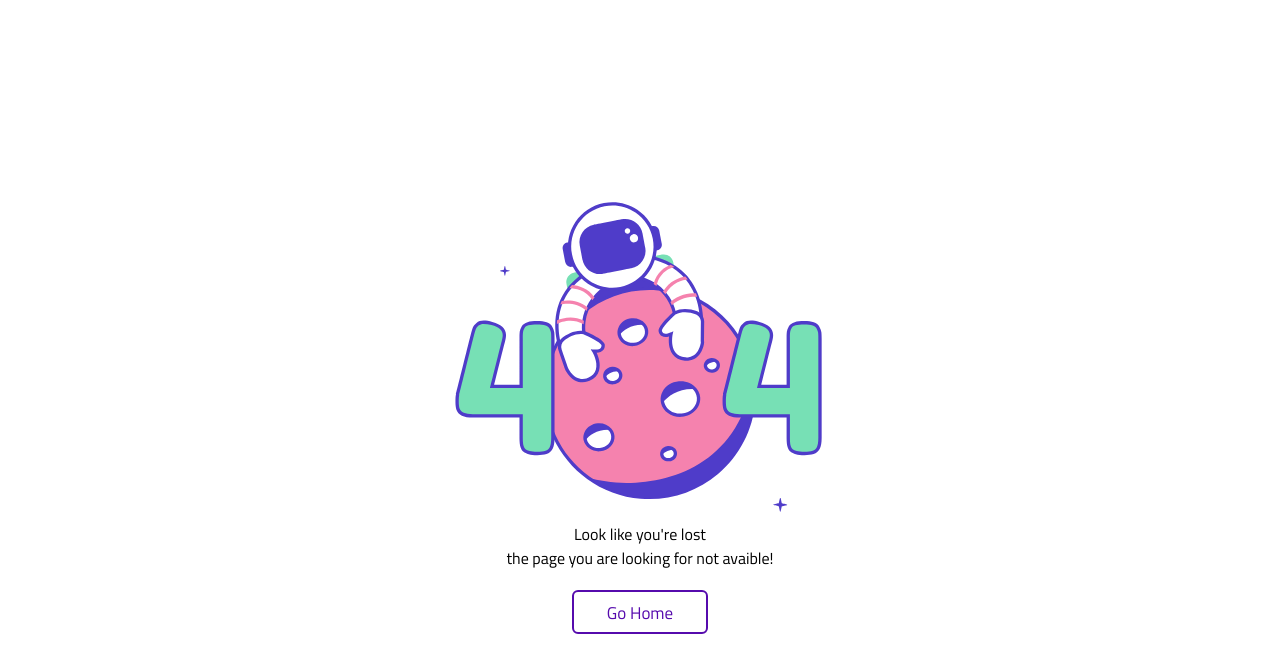
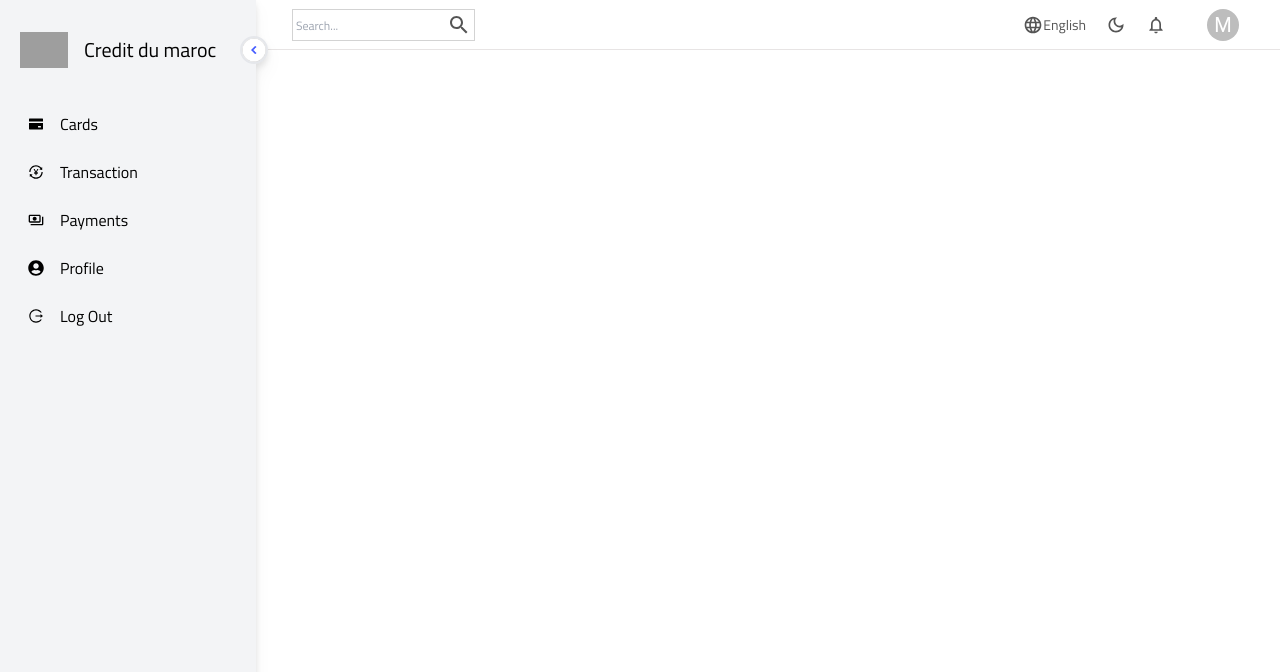
Before and after one commit to abdelhaq-laachari/CREDIT-DU-MAROC, a React (Create React App) app in the folder client/: page /dashboard/profile in a window 1280 px wide. Shown: the top 672 px of the page. Built offline with nearby package versions, Linux system fonts and the light colour scheme; grey boxes are pictures that could not be loaded.

Commit message:
feat: working on transaction page

```diff
--- a/client/src/components/Side bar/Sidebar.jsx
+++ b/client/src/components/Side bar/Sidebar.jsx
@@ -28,7 +28,8 @@ const App = () => {
           <img
             src="https://seeklogo.com/images/C/credit-du-maroc-logo-80D6D85982-seeklogo.com.png"
             alt="logo"
-            className="cursor-pointer duration-500 w-12"/>
+            className="cursor-pointer duration-500 w-12"
+          />
           <h1
             className={`origin-left font-medium text-xl duration-200 ${
               !open && "hidden"
@@ -38,7 +39,15 @@ const App = () => {
           </h1>
         </div>
         <ul className="pt-9">
-          <Link to="/search">
+          <Link to="/dashboard">
+            <li className="flex mb-2 rounded-md p-2 cursor-pointer hover:bg-gray-600 hover:text-white transition-colors text-md items-center gap-x-4">
+              <AiFillCreditCard />
+              <span className={`${!open && "hidden"} origin-left duration-200`}>
+                Cards
+              </span>
+            </li>
+          </Link>
+          <Link to="/dashboard/transaction">
             <li className="flex mb-2 rounded-md p-2 cursor-pointer hover:bg-gray-600 hover:text-white transition-colors text-md items-center gap-x-4">
               <AiOutlineTransaction />
               <span className={`${!open && "hidden"} origin-left duration-200`}>
@@ -46,15 +55,7 @@ const App = () => {
               </span>
             </li>
           </Link>
-          <Link to="/search">
-            <li className="flex mb-2 rounded-md p-2 cursor-pointer hover:bg-gray-600 hover:text-white transition-colors text-md items-center gap-x-4">
-              <AiFillCreditCard />
-              <span className={`${!open && "hidden"} origin-left duration-200`}>
-                Cards
-              </span>
-            </li>
-          </Link>
-          <Link to="/search">
+          <Link to="/dashboard/payments">
             <li className="flex mb-2 rounded-md p-2 cursor-pointer hover:bg-gray-600 hover:text-white transition-colors text-md items-center gap-x-4">
               <MdOutlinePayments />
               <span className={`${!open && "hidden"} origin-left duration-200`}>
@@ -62,7 +63,7 @@ const App = () => {
               </span>
             </li>
           </Link>
-          <Link to="/search">
+          <Link to="/dashboard/profile">
             <li className="flex mb-2 rounded-md p-2 cursor-pointer hover:bg-gray-600 hover:text-white transition-colors text-md items-center gap-x-4">
               <FaUserCircle />
               <span className={`${!open && "hidden"} origin-left duration-200`}>
--- a/client/src/pages/dashboard/Home.jsx
+++ b/client/src/pages/dashboard/Home.jsx
@@ -10,10 +10,13 @@ const Home = () => {
       <Sidebar />
       <div className="flex w-full flex-col ">
         <Nav />
-        <div className="w-[45%] flex p-2 rounded-lg items-start justify-end bg-[#F8F8F8]">
-          <div className="flex flex-col w-full p-2 justify-between">
+        <div className="w-full flex justify-center items-center h-[95vh] bg-slate-200">
+          <div className="w-[90%] flex p-2 rounded-lg  gap-x-5 bg-[#F8F8F8]">
+            <div className="flex flex-col p-2">
               <span className="text-xl font-semibold mb-3">May Cards</span>
               <MasterCard />
+            </div>
+            <div className="w-1/2 flex flex-col  bg-red-">
               <div className="my-3 w-3/4 space-x-9 flex items-center justify-between">
                 <span className="text-lg font-semibold text-[#9AA1B0]">
                   Card Balance:
@@ -37,7 +40,8 @@ const Home = () => {
                     Status:
                   </span>
                   <span className="text-lg w-1/2 flex items-center font-bold text-[#191C1F]">
-                  <AiFillCheckCircle className="text-green-600 text-sm mr-3"/> Active
+                    <AiFillCheckCircle className="text-green-600 text-sm mr-3" />{" "}
+                    Active
                   </span>
                 </div>
                 <div className=" w-3/4 space-x-9 flex items-center justify-between">
@@ -58,12 +62,11 @@ const Home = () => {
                 </div>
               </div>
               <div className="w-full flex justify-center items-center">
-                <button
-                    className="w-max flex items-center gap-x-2 bg-blue-500 text-white font-normal text-md rounded-lg p-2"
-                    >
-                    <AiOutlinePlus/>
+                <button className="w-max flex items-center gap-x-2 bg-blue-500 text-white font-normal text-md rounded-lg p-2">
+                  <AiOutlinePlus />
                   New Transaction
                 </button>
+              </div>
             </div>
           </div>
         </div>
--- /dev/null
+++ b/client/src/pages/dashboard/Profile.jsx
@@ -0,0 +1,16 @@
+import React from 'react'
+import Sidebar from '../../components/Side bar/Sidebar'
+import Nav from '../../components/Top nav/Nav'
+
+const Profile = () => {
+  return (
+    <div className="flex w-full">
+      <Sidebar />
+      <div className="flex w-full flex-col ">
+        <Nav />
+      </div>
+    </div>
+  )
+}
+
+export default Profile
--- /dev/null
+++ b/client/src/pages/dashboard/Transaction.jsx
@@ -0,0 +1,16 @@
+import React from 'react'
+import Sidebar from '../../components/Side bar/Sidebar'
+import Nav from '../../components/Top nav/Nav'
+
+const Transaction = () => {
+  return (
+    <div className="flex w-full">
+      <Sidebar />
+      <div className="flex w-full flex-col ">
+        <Nav />
+      </div>
+    </div>
+  )
+}
+
+export default Transaction
--- a/client/src/routes/Routes.js
+++ b/client/src/routes/Routes.js
@@ -8,6 +8,8 @@ import SignUp from "../pages/auth/SignUp.jsx";
 import Services from "../pages/Services";
 import About from "../pages/About";
 import Home from "../pages/dashboard/Home";
+import Transaction from "../pages/dashboard/Transaction";
+import Profile from "../pages/dashboard/Profile";
 
 const routes = () => {
   return (
@@ -21,8 +23,9 @@ const routes = () => {
           <Route path="/about" element={<About />} />
           <Route path="/dashboard">
             <Route index element={<Home />} />
-            {/* <Route path="single" element={<User />} />
-            <Route
+            <Route path="transaction" element={<Transaction />} />
+            <Route path="profile" element={<Profile />} />
+            {/* <Route
               path="new"
               element={<New inputs={userInputs} title="Add New User" />}
             /> */}
```
Lines whose indentation alone changed are shown as unchanged.
